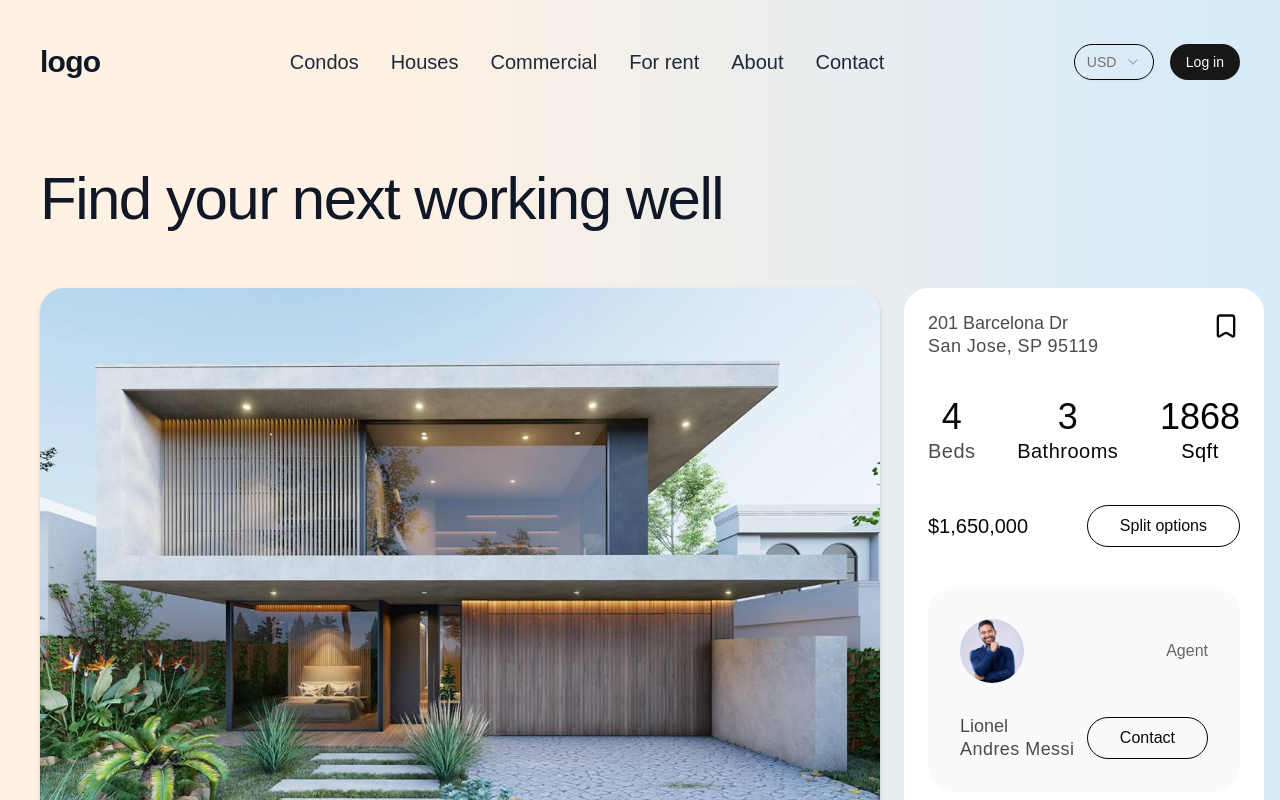
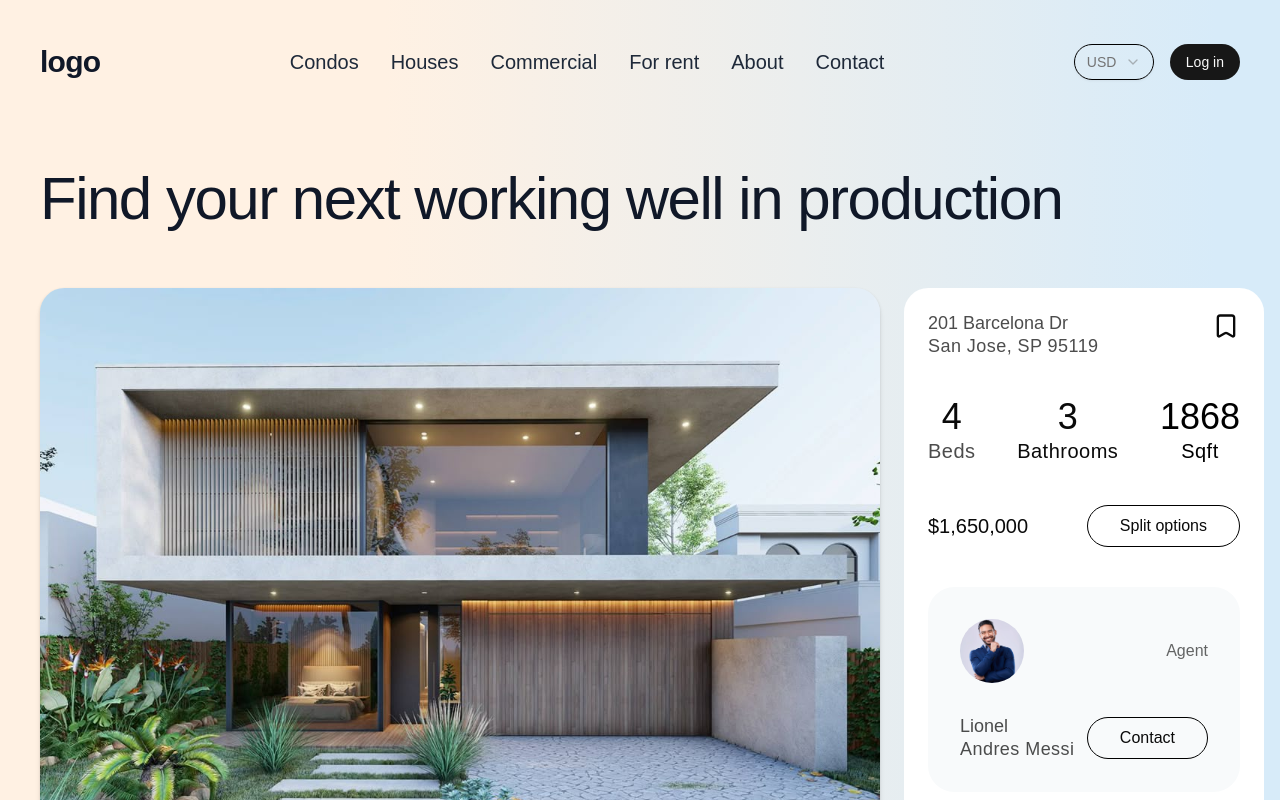
Before and after one commit to octave2000/real-estate, a Next.js app: page / in a window 1280 px wide. Shown: the top 800 px of the page. Built offline with nearby package versions, Linux system fonts and the light colour scheme.

Commit message:
Update hero heading to include 'in production'

```diff
--- a/app/_components/hero.tsx
+++ b/app/_components/hero.tsx
@@ -19,7 +19,7 @@ export function Hero() {
 
       <div className="relative z-10 pt-20 sm:pt-[100px] md:pt-[150px] px-4 sm:px-6 md:px-10 flex flex-col gap-6">
         <h1 className="text-2xl sm:text-4xl md:text-6xl font-medium tracking-tight text-gray-900 leading-[1.1] text-center md:text-left">
-          Find your next working well
+          Find your next working well in production
         </h1>
 
         {/* Main section */}
```
